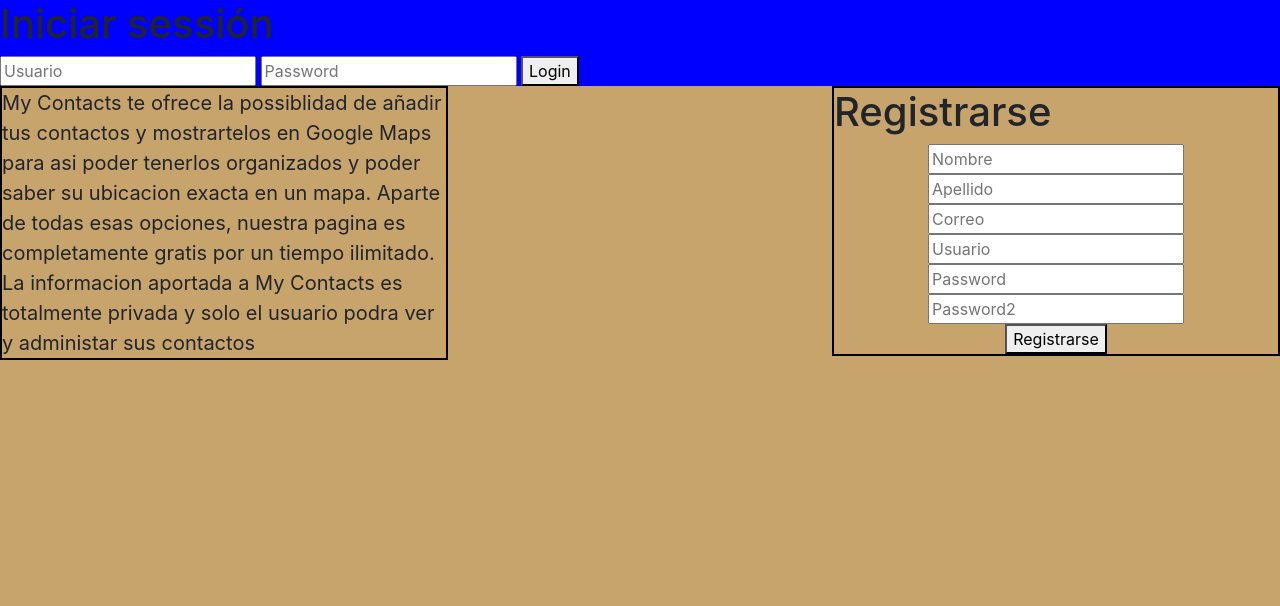
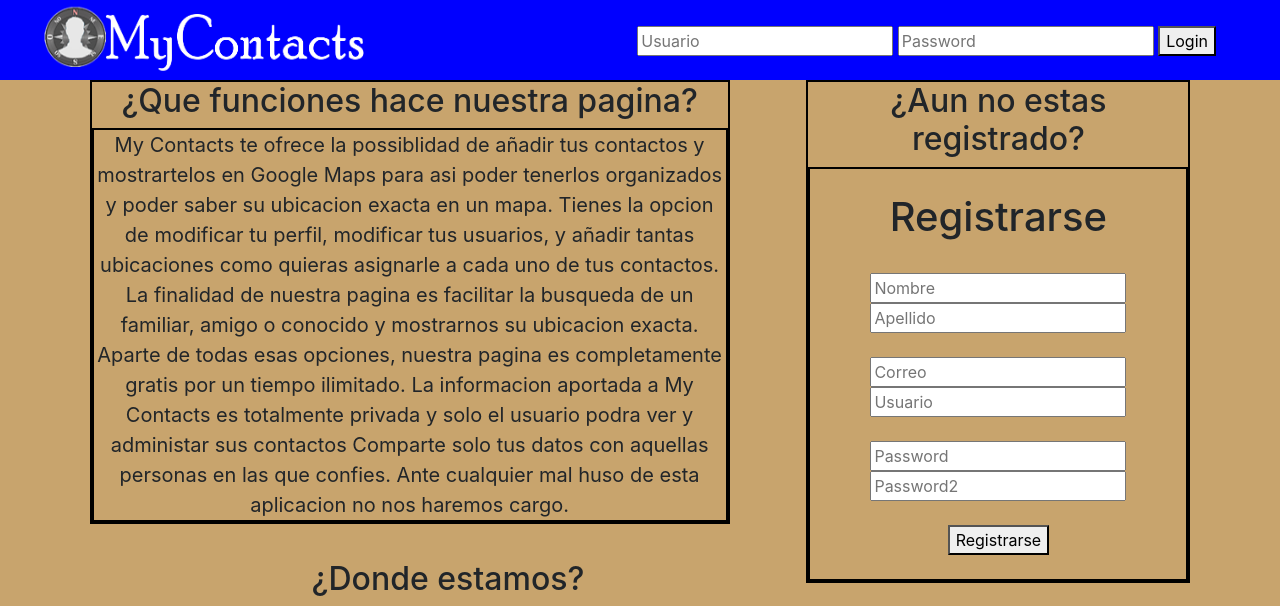
Before and after one commit to Projecte4/Projecte4, a PHP site: page /indexs.php in a window 1280 px wide. Shown: the top 606 px of the page. Before the commit the page ends 360 px from the top, so only its background shows below. Run offline with PHP 8.4, Linux system fonts and the light colour scheme; some libraries are stand-ins or nearby versions.

Commit message:
Mejora de css mas codigo

```diff
--- a/mycontacts/indexs.php
+++ b/mycontacts/indexs.php
@@ -20,9 +20,15 @@ session_start();
 </header>
 
 <body>
+  <div>
     <div class="cabecera">
+<div class="cabecera1">
 
-		<h1>Iniciar sessión</h1>
+		<!--<h1>Iniciar sessión</h1>-->
+
+    <img class="logo" src="img/logo.png">
+  </div>
+    <div class="login">
 		<form class="form" method="post" name="formlogin" action="test.php">
 			<input type="text" placeholder="Usuario" name="Nick">
 			<input type="password" placeholder="Password" name="Password">
@@ -31,25 +37,48 @@ session_start();
       </form>
 
     </div>
-    <div class="explicacion">
-      <a>My Contacts te ofrece la possiblidad de añadir tus contactos y mostrartelos en Google Maps para asi poder tenerlos organizados y poder saber su ubicacion exacta en un mapa.
+  </div>
+  <div class="izquierda">
+    <center><h2>¿Que funciones hace nuestra pagina?</h2></center>
+    <center><div class="explicacion">
+
+      <a>My Contacts te ofrece la possiblidad de añadir tus contactos y mostrartelos en Google Maps para asi poder tenerlos organizados y poder saber su ubicacion exacta en un mapa. Tienes la opcion de modificar tu perfil, modificar tus usuarios, y añadir tantas ubicaciones como quieras asignarle a cada uno de tus contactos.
+      La finalidad de nuestra pagina es facilitar la busqueda de un familiar, amigo o conocido y mostrarnos su ubicacion exacta.
       Aparte de todas esas opciones, nuestra pagina es completamente gratis  por un tiempo ilimitado.
-      La informacion aportada a My Contacts es totalmente privada y solo el  usuario podra ver y administar sus contactos</a>
-    </div>
+      La informacion aportada a My Contacts es totalmente privada y solo el  usuario podra ver y administar sus contactos
+      Comparte solo tus datos con aquellas personas en las que confies. Ante cualquier mal huso de esta aplicacion no nos haremos cargo.
+    </a>
+    </div></center>
+  </div>
+    <div class="derecha">
+      <center><h2>¿Aun no estas registrado?</h2></center>
     <div class="registrar">
-      <h1>Registrarse</h1>
+      <br>
+      <center><h1>Registrarse</h1></center>
+      <br>
       <form class="form" method="post" name="formlogin" action="registro.proc.php">
   			<center><input type="text" placeholder="Nombre" name="Nombre" required>
   			<input type="text" placeholder="Apellido" name="Apellido"required>
-        <br>
+        <br><br>
         <input type="text" placeholder="Correo" name="Correo"required>
         <input type="text" placeholder="Usuario" name="Usuario"required>
-        <br>
+        <br><br>
         <input type="password" placeholder="Password" name="Password"required>
         <input type="password" placeholder="Password2" name="Password2"required>
+        <br><br>
+  			<button type="submit" id="login-button">Registrarse</button></center>
         <br>
-  			<button type="submit" id="login-button">Registrarse</button></center>
 		</form>
+  </div>
+  </div>
+  <br><br><br><br><br><br><br><br><br><br><br><br><br><br><br><br><br><br><br><br>
+  <div class="centrado">
+    <center><h2>¿Donde estamos?</h2></center>
+  <div class="mapa">
+    <iframe src="https://www.google.com/maps/embed?pb=!1m18!1m12!1m3!1d2995.117610976823!2d2.105329614846129!3d41.34979730628855!2m3!1f0!2f0!3f0!3m2!1i1024!2i768!4f13.1!3m3!1m2!1s0x12a498d64bd023fd%3A0x26089fc39cb352a3!2sJesu%C3%AFtes+Bellvitge.+Centre+d&#39;Estudis+Joan+XXIII!5e0!3m2!1ses!2ses!4v1517251245098" width="1156" height="452" frameborder="0" style="border:0" allowfullscreen></iframe>
+  </div>
+</div>
+<br><br>
   </div>
 
 <script src="https://code.jquery.com/jquery-3.2.1.slim.min.js" integrity="sha384-KJ3o2DKtIkvYIK3UENzmM7KCkRr/rE9/Qpg6aAZGJwFDMVNA/GpGFF93hXpG5KkN" crossorigin="anonymous"></script>
--- a/mycontacts/registro.proc.php
+++ b/mycontacts/registro.proc.php
@@ -14,7 +14,7 @@
 		$conexion = mysqli_connect ("localhost", "root", "","bd_mycontacts");
 
 		if ($pass==$pass2) {
-			$sql="INSERT INTO `usuarios`(`id_usu`, `nombre_usu`, `apellidos_usu`, `correo`, `nick`, `password`) VALUES (null, '$nombre', '$apellido', $correo, '$usuario', '$pass')";
+			$sql="INSERT INTO `usuarios`(`id_usu`, `nombre_usu`, `apellidos_usu`, `correo`, `nick`, `password`) VALUES (null, '$nombre', '$apellido', '$correo', '$usuario', '$pass')";
 		$consulta=mysqli_query($conexion,$sql);
 		echo "<a>¡Bienvenido a nuestra pagina!</a>";
 		 echo"<form method=post action=indexs.php>";
--- a/mycontacts/style.css
+++ b/mycontacts/style.css
@@ -4,16 +4,31 @@ body{
 a{
 	font-size: 20px;
 }
-.cabecera {
+.cabecera{
 	background-color: blue;
-	height: 25%;
+	height: 80px;
+}
 
+.cabecera1 {
+	float: left;
+}
 
+.izquierda{
+	float: left;
+	border: 2px solid black;
+	width: 50%;
+	margin-left: 7%;
+}
+
+.derecha{
+	float: right;
+	border: 2px solid black;
+	width: 30%;
+	margin-right: 7%;
 }
 
 .explicacion{
 	border: 2px solid black;
-	width: 35%;
 	float: left;
 
 }
@@ -21,10 +36,29 @@ a{
 .registrar {
 
 	border: 2px solid black;
-	width: 35%;
+	width: 100%;
 	float:right;
+
 }
 
 .login {
-float: right;
+	margin-top: 2%;
+	float: right;
+	margin-right: 5%;
 }
+
+.centrado{
+
+	margin-left: 7%;
+	margin-right: 7%;
+}
+.mapa{
+	border: 2px solid black;
+
+}
+
+img.logo {
+	width: 400px;
+	height: 80px;
+	margin-left: 10%;
+}
```
Also changed, not shown: mycontacts/img/logo.png (added).
